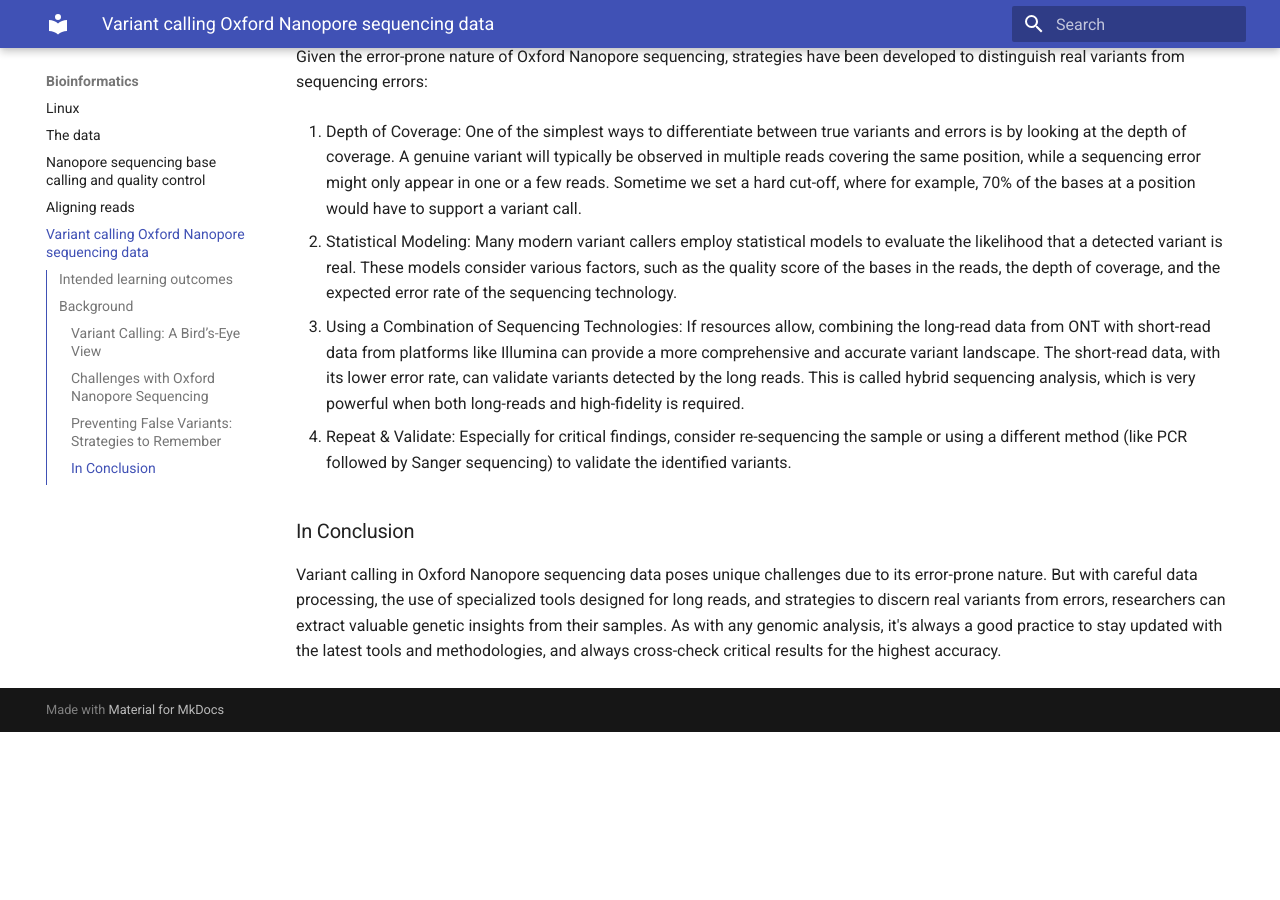
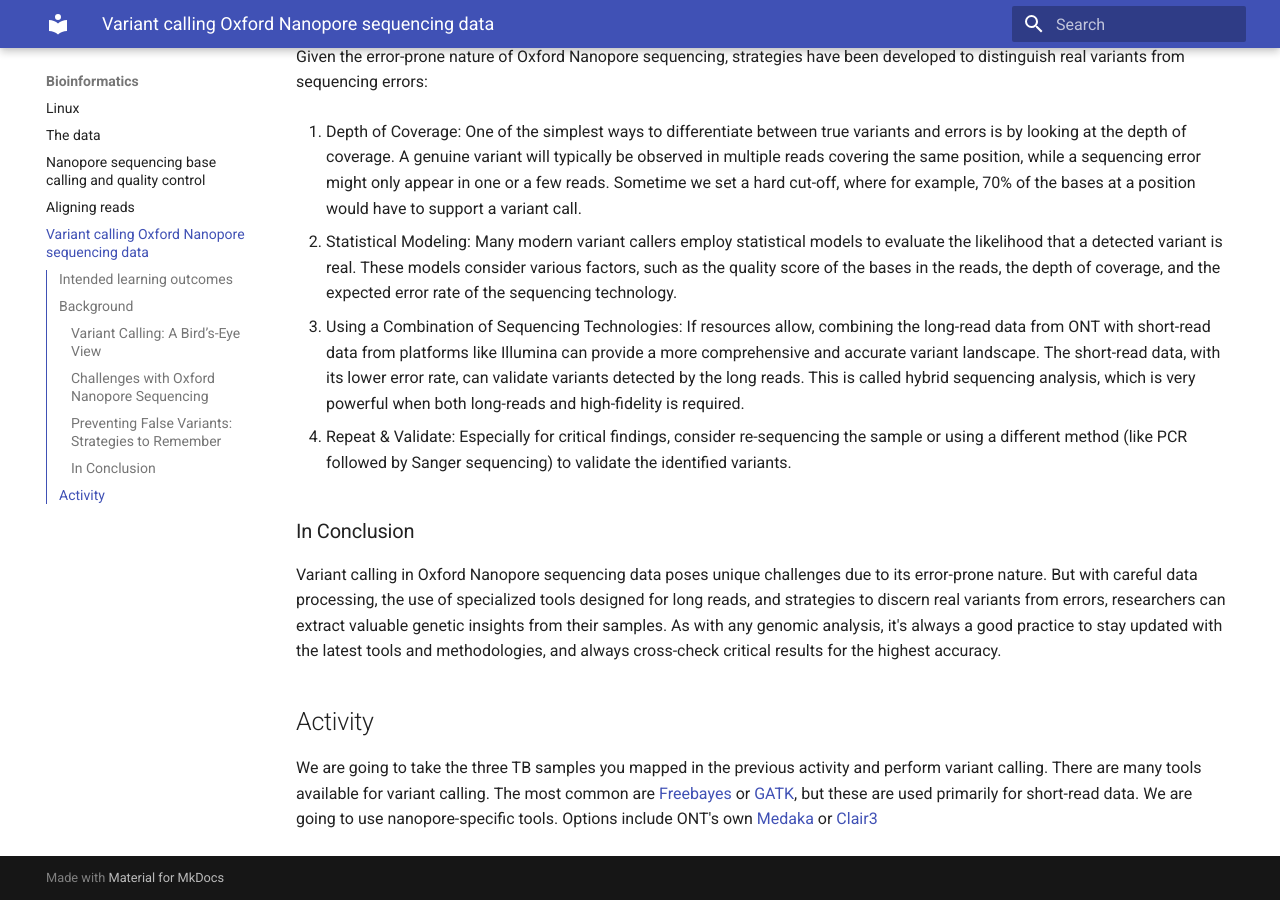
Before and after one commit to lshtm-genomics/tb-nanopore-workshop, an MkDocs documentation site: the page built from docs/bioinformatics/variant-calling.md, in a window 1280 px wide and 900 px high, scrolled down 1043 px. Built offline with MkDocs 1.6.1 and Material for MkDocs 9.7.7, drawn with Linux system fonts in a browser that asks for light colours; before the commit the page ends 1775 px from its top, so only the background shows below that.

Commit message:
variant update

```diff
--- a/docs/bioinformatics/variant-calling.md
+++ b/docs/bioinformatics/variant-calling.md
@@ -33,3 +33,7 @@ Given the error-prone nature of Oxford Nanopore sequencing, strategies have been
 
 ### In Conclusion
 Variant calling in Oxford Nanopore sequencing data poses unique challenges due to its error-prone nature. But with careful data processing, the use of specialized tools designed for long reads, and strategies to discern real variants from errors, researchers can extract valuable genetic insights from their samples. As with any genomic analysis, it's always a good practice to stay updated with the latest tools and methodologies, and always cross-check critical results for the highest accuracy.
+
+## Activity
+
+We are going to take the three TB samples you mapped in the previous activity and perform variant calling. There are many tools available for variant calling. The most common are [Freebayes](https://github.com/freebayes/freebayes) or [GATK](https://gatk.broadinstitute.org/hc/en-us), but these are used primarily for short-read data. We are going to use nanopore-specific tools. Options include ONT's own [Medaka](https://github.com/nanoporetech/medaka) or [Clair3](https://github.com/HKU-BAL/Clair3/)
```
